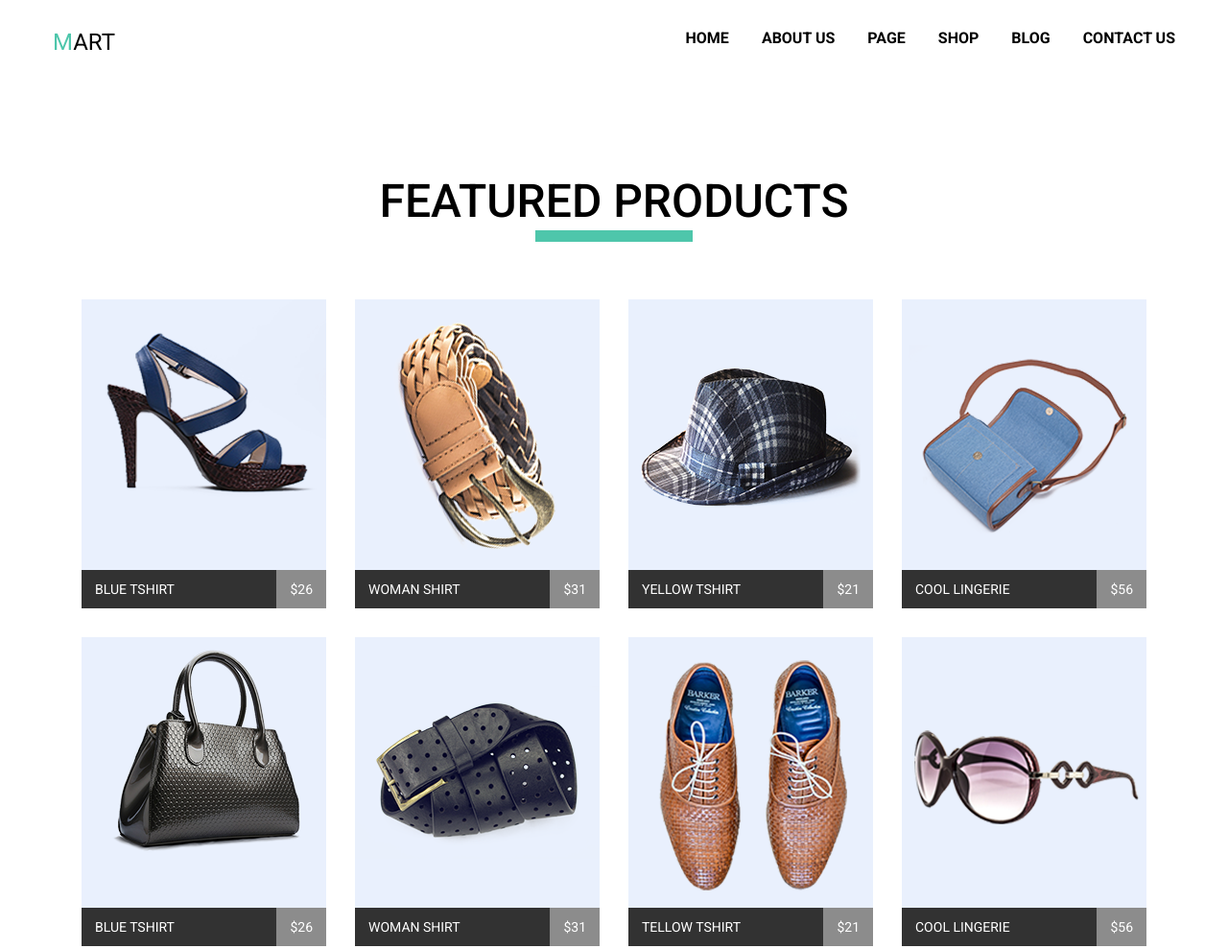
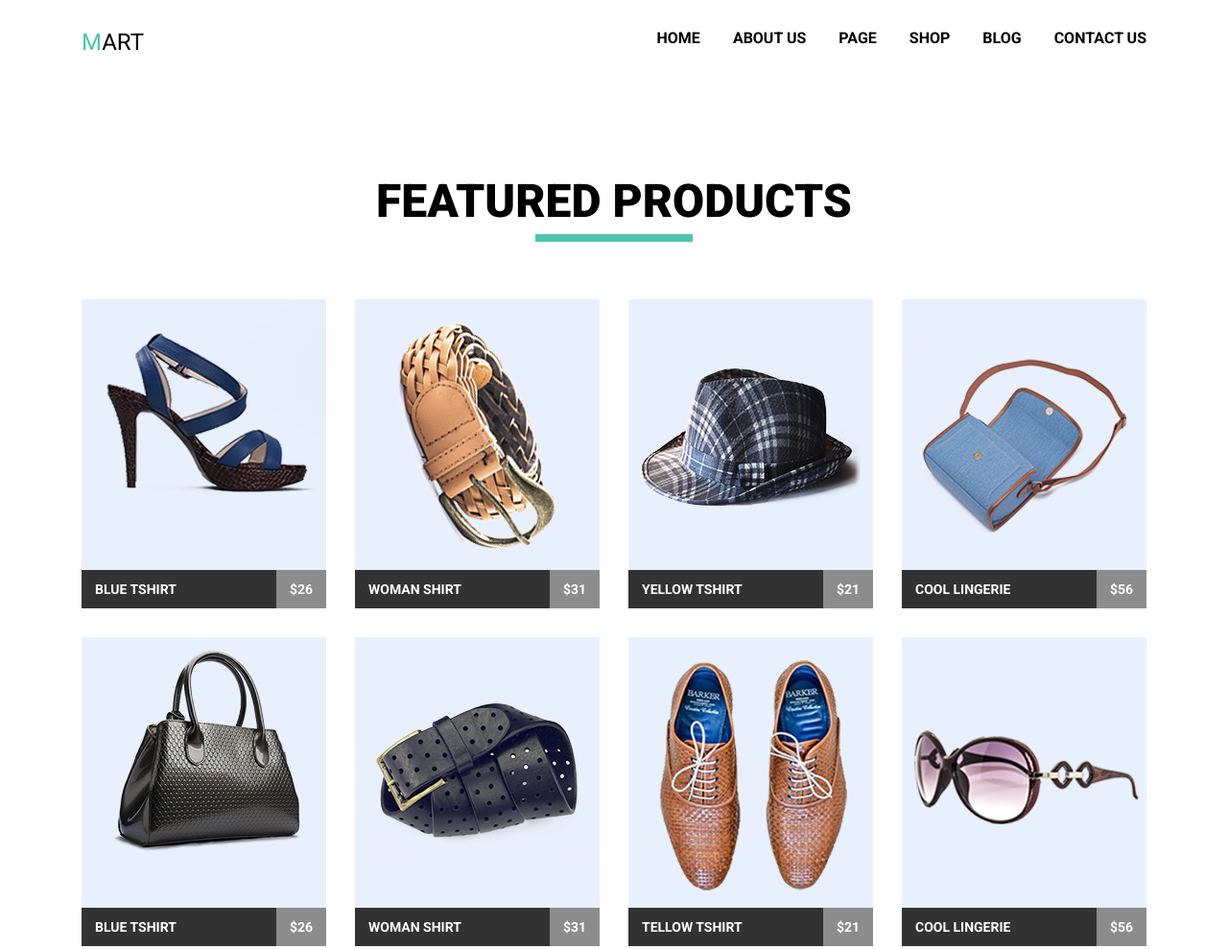
Before and after one commit to ssavelko/https-ssavelko.github.io, a plain HTML site: page html-css/module-04/index.html in a window 1280 px wide. Shown: the top 989 px of the page at 96% size. Drawn offline with Linux system fonts and the light colour scheme.

Commit message:
margin right

```diff
--- a/html-css/module-04/css/styles.css
+++ b/html-css/module-04/css/styles.css
@@ -31,7 +31,7 @@ img {
 }
 
 header {
-    width: 1170px;
+    width: 1110px;
     margin: 30px auto;
 }
 
@@ -105,7 +105,7 @@ header {
     position: relative;
     /* font-family: Arial; */
     font-style: normal;
-    font-weight: 500;
+    font-weight: 900;
     font-size: 48px;
     line-height: 21px;
     text-transform: uppercase;
@@ -118,7 +118,7 @@ header {
     content: "";
     position: absolute;
     width: 164px;
-    border: 6px solid #4ec6ab;
+    border: 4px solid #4ec6ab;
     background-color: #4ec6ab;
     bottom: -32px;
     right: 0;
@@ -165,6 +165,7 @@ header {
     line-height: 40px;
     padding: 0 14px;
     text-transform: uppercase;
+    font-weight: 700;
 }
 
 .product-price {
@@ -172,6 +173,7 @@ header {
     line-height: 40px;
     background-color: #8c8c8c;
     padding: 0 14px;
+    font-weight: 700;
 }
 
 .img-product {
@@ -239,6 +241,7 @@ header {
     line-height: 13px;
     text-decoration: none;
     color: #EDF8F5;
+    border-radius: 3px;
 }
 
 .news-item a:hover,
--- a/html-css/module-04/index.html
+++ b/html-css/module-04/index.html
@@ -4,7 +4,7 @@
     <meta charset="UTF-8">
     <meta name="viewport" content="width=device-width, initial-scale=1.0">
     <meta http-equiv="X-UA-Compatible" content="ie=edge">
-    <link href="https://fonts.googleapis.com/css?family=Roboto:400,500,700&display=swap" rel="stylesheet">
+    <link href="https://fonts.googleapis.com/css?family=Roboto:400,500,700,900&display=swap" rel="stylesheet">
     <link rel="stylesheet" href="css/styles.css">
     <title>Module_4</title>
 </head>
```
